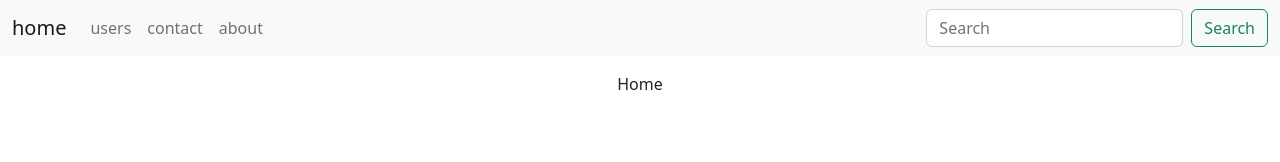
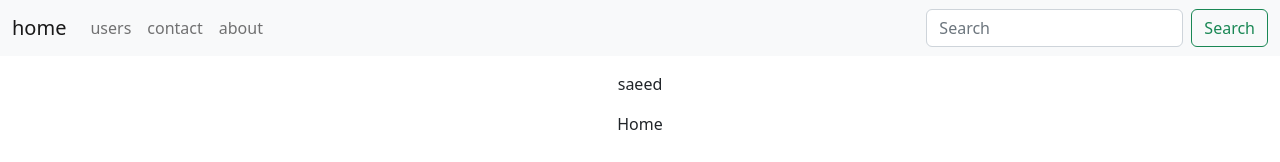
Before and after one commit to ashoorizad/git-tutorial, a React (Create React App) app: page / in a window 1280 px wide. Shown: the top 162 px of the page. Built offline with nearby package versions, Linux system fonts and the light colour scheme.

Commit message:
Update App.js

```diff
--- a/src/App.js
+++ b/src/App.js
@@ -17,6 +17,7 @@ function App() {
     <div className="App">
       <Header />
       <Bread pathname={pathname} state={state} />
+    <p>saeed</p>
       <Router />
     </div>
   );
```
